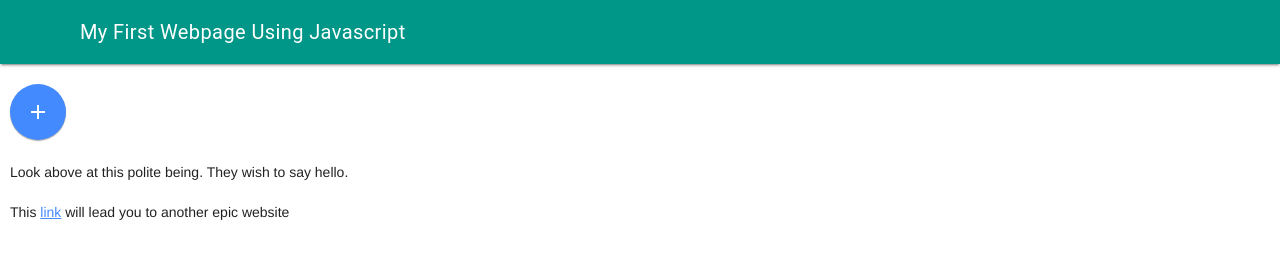
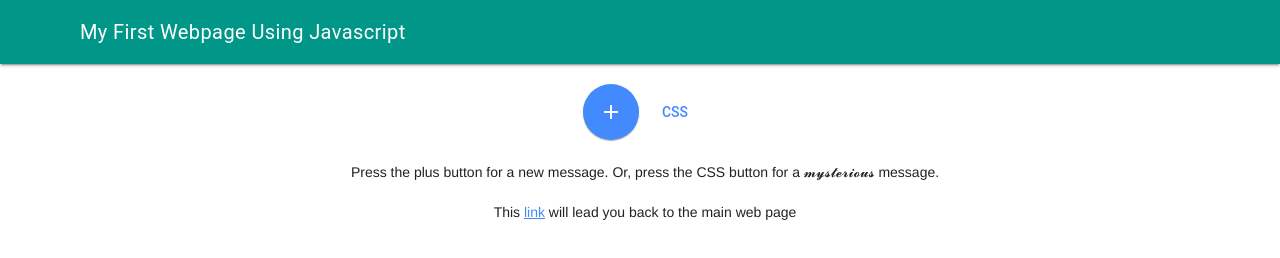
Before and after one commit to ICS2O-Programming-Kaitlin-G/Unit1-07-HTML-JS, a plain HTML site: page maximum-vibes.html in a window 1280 px wide. Drawn offline with nearby package versions, Linux system fonts and the light colour scheme.

Commit message:
I added all the functions of a second web page

```diff
--- a/maximum-vibes.html
+++ b/maximum-vibes.html
@@ -25,7 +25,7 @@
     <script defer src="https://code.getmdl.io/1.3.0/material.min.js"></script>
     <!-- Popup -->
     <script>
-      function thisButtonClicked() {
+      function myButtonClicked() {
         alert("heha")
       }
     </script>
@@ -44,19 +44,32 @@
     <main class = "mdl-layout__content" style = "padding-left:10px">
 
     <!-- Colored FAB button with ripple -->
-    <button onclick="thisButtonClicked=()" class="mdl-button mdl-js-button mdl-button--fab mdl-js-ripple-effect mdl-button--colored">
+    <center>
+      <button onclick="myButtonClicked()" class="mdl-button mdl-js-button mdl-button--fab mdl-js-ripple-effect mdl-button--colored">
       <i class="material-icons">add</i>
+      </button>
+
+    <!-- Second Button -->
+    <button onclick="thisButtonClicked()" class="mdl-button mdl-js-button mdl-button--accent">
+      CSS
     </button>
 
+    <!-- Popup Function -->
+    <script>
+      function thisButtonClicked() {
+        alert("Style is Still Important")
+      }
+    </script>
 
     <!-- Text describing button function -->
     <br>
     <br>
-    <p>Look above at this polite being. They wish to say hello.</p>
+    <p>Press the plus button for a new message. Or, press the CSS button for a
+    𝓶𝔂𝓼𝓽𝓮𝓻𝓲𝓸𝓾𝓼 message.</p>
 
     <!-- Link to a second webpage -->
-    <p>This <a href="./maximum-vibes.html">link</a> will lead you to another
-    epic website</p>
+    <p>This <a href="./index.html">link</a> will lead you back to the main
+    web page</p>
     </center>
     </main>
     </div>
```
